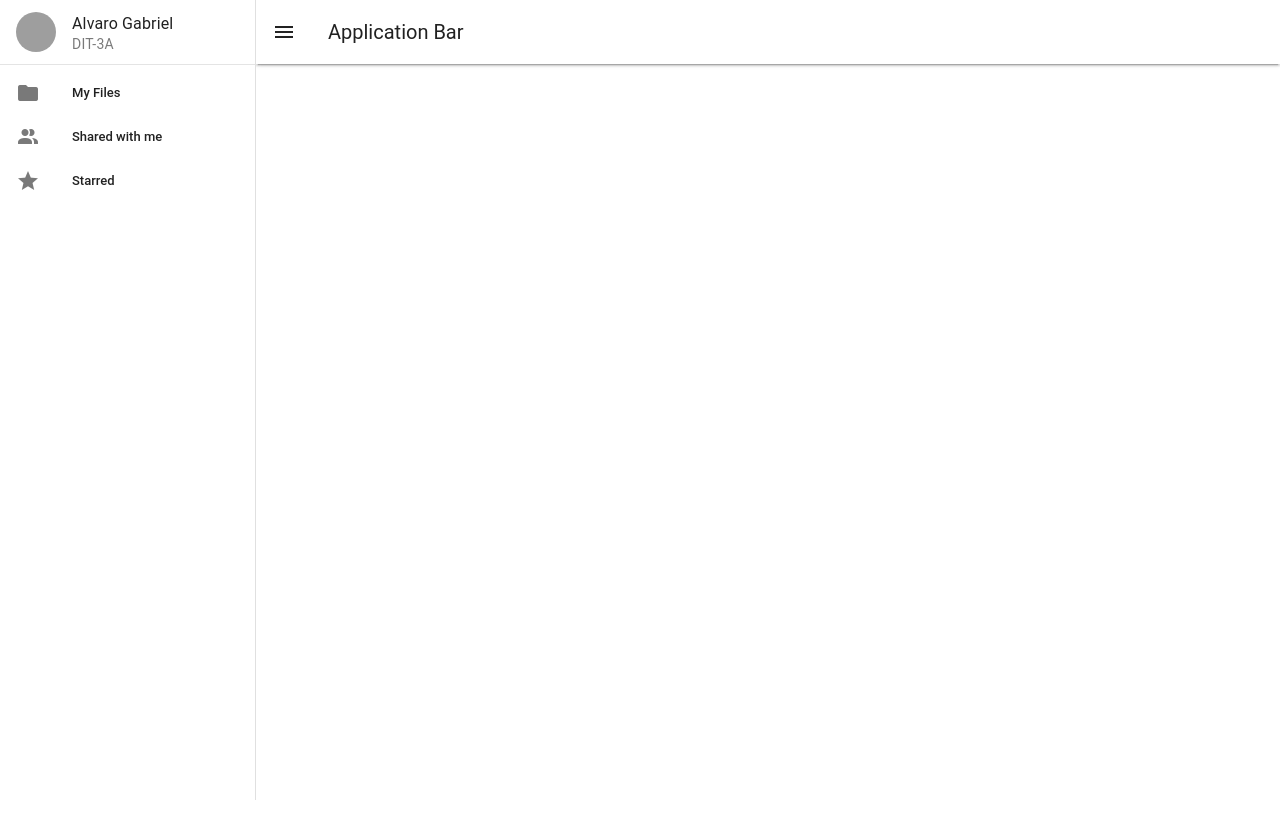
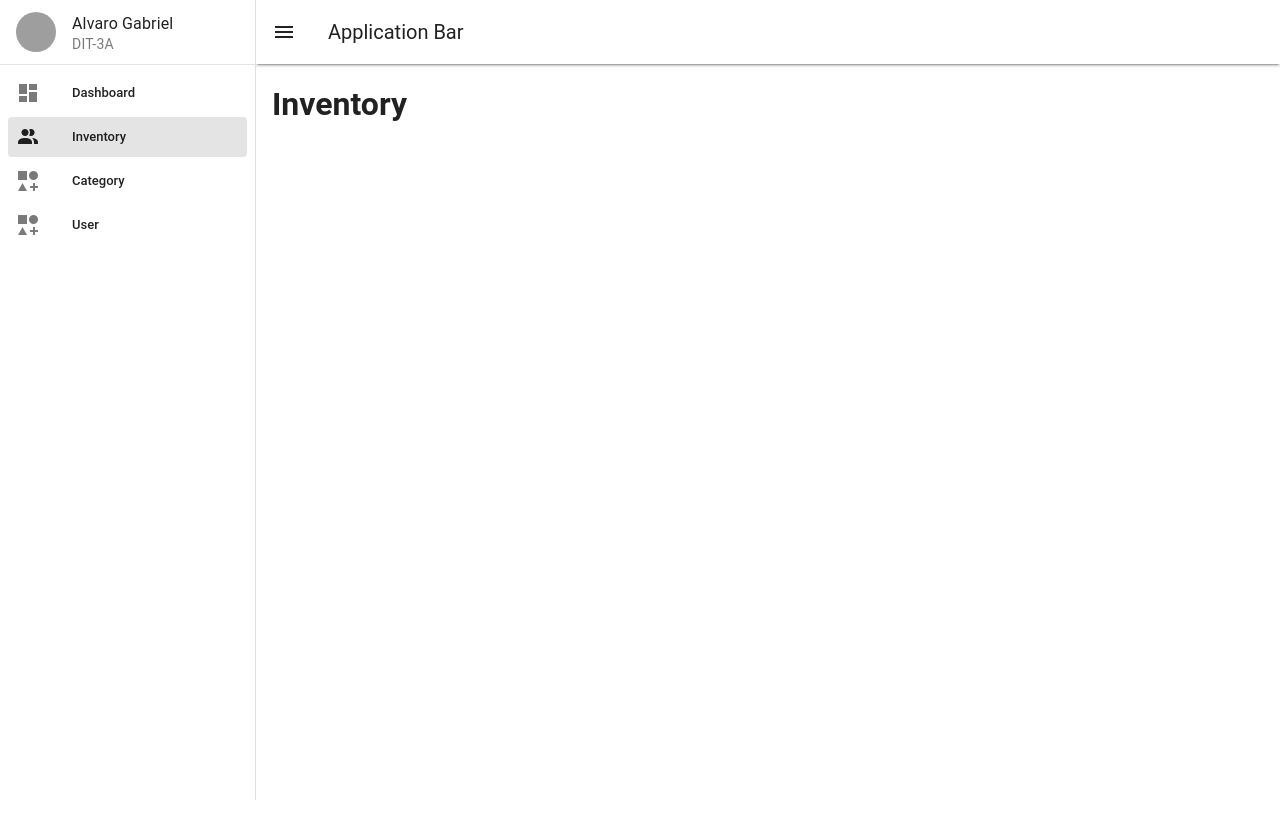
Before and after one commit to gabalvaro/dit3a_gabriel_nuxt, a Nuxt app: page /inventory in a window 1280 px wide. Shown: the top 838 px of the page. Built offline with nearby package versions, Linux system fonts and the light colour scheme; grey boxes are pictures that could not be loaded.

Commit message:
add navigation

```diff
--- a/app/layouts/default.vue
+++ b/app/layouts/default.vue
@@ -15,9 +15,10 @@
         <v-divider></v-divider>
 
         <v-list density="compact" nav>
-          <v-list-item prepend-icon="mdi-folder" title="My Files" value="myfiles"></v-list-item>
-          <v-list-item prepend-icon="mdi-account-multiple" title="Shared with me" value="shared"></v-list-item>
-          <v-list-item prepend-icon="mdi-star" title="Starred" value="starred"></v-list-item>
+          <v-list-item to="/" prepend-icon="mdi mdi-view-dashboard" title="Dashboard" value="myfiles"></v-list-item>
+          <v-list-item to="inventory" prepend-icon="mdi-account-multiple" title="Inventory" value="shared"></v-list-item>
+          <v-list-item to="Category" prepend-icon="mdi mdi-shape-plus" title="Category" value="starred"></v-list-item>
+          <v-list-item to="user" prepend-icon="mdi mdi-shape-plus" title="User" value="starred"></v-list-item>
         </v-list>
       </v-navigation-drawer>
 
--- /dev/null
+++ b/app/pages/category/index.vue
@@ -0,0 +1,3 @@
+<template>
+    <h1>category</h1>
+</template>
--- /dev/null
+++ b/app/pages/inventory/index.vue
@@ -0,0 +1,13 @@
+<template>
+  <div>
+    <h1>Inventory</h1>
+  </div>
+</template>
+
+<script lang="ts" setup>
+
+</script>
+
+<style>
+
+</style>
--- /dev/null
+++ b/app/pages/user/index.vue
@@ -0,0 +1,3 @@
+<template>
+    <h1>user</h1>
+</template>
```
